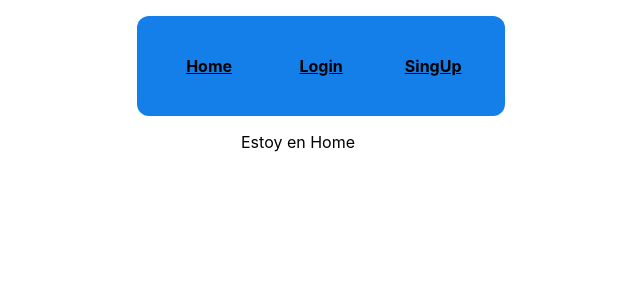
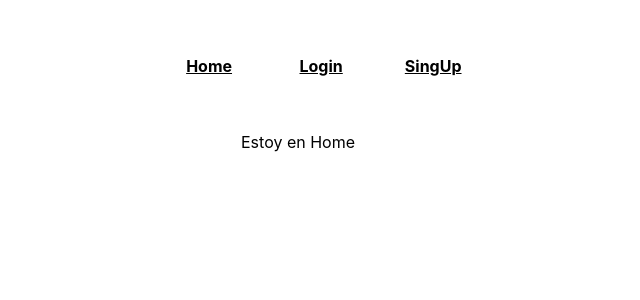
Before and after one commit to DanielC1492/saca-muelas-front, a React (Create React App) app in the folder app/: page / in a window 1280 px wide. Shown: the top 300 px of the page, without its empty margins (342-982 px from the left). Built offline with nearby package versions, Linux system fonts and the light colour scheme.

Commit message:
I have merged navbar with dev

```diff
--- a/app/src/App.js
+++ b/app/src/App.js
@@ -1,6 +1,6 @@
 
 import './App.css';
-import {BrowserRouter,Switch, Route, Link} from 'react-router-dom';
+import {BrowserRouter,Switch, Route} from 'react-router-dom';
 import Login from './containers/Login/Login';
 import Register from './containers/Register/Register';
 import Home from './containers/Home/Home';
--- a/app/src/components/Navbar/Navbar.css
+++ b/app/src/components/Navbar/Navbar.css
@@ -3,7 +3,7 @@
     width: 95%;
     margin: 1rem;
     padding: 1rem;
-    background-color: #157fe9;
+    background-color:white;
     border-radius: 0.75rem;
     justify-content: space-around;
     font-weight: bold;
--- a/app/src/components/Navbar/Navbar.jsx
+++ b/app/src/components/Navbar/Navbar.jsx
@@ -31,7 +31,6 @@
 }
 
 
-
 export {
     Navbar,
     NavbarProfile
--- a/app/src/containers/Login/Login.jsx
+++ b/app/src/containers/Login/Login.jsx
@@ -14,9 +14,6 @@
         password : ''
 
     });
-
-    const [message, setMessage] = useState('');
-
 
     // useEffect (()=> {
 
--- a/app/src/tools/error.handlers.js
+++ b/app/src/tools/error.handlers.js
@@ -37,6 +37,7 @@
                 if(dataState[field] === ''){
                     return 'The field password cannot be empty'
                 }
+                // eslint-disable-next-line
                 if(! /^(?=.*[a-z])(?=.*[A-Z])(?=.*[0-9])(?=.*[!@#\$%\^&\*])(?=.{8,})/.test(dataState[field])){
                     return 'The password must contain 8 characters, uppercase, lowercase, numbers and special characters';
                 }
```
